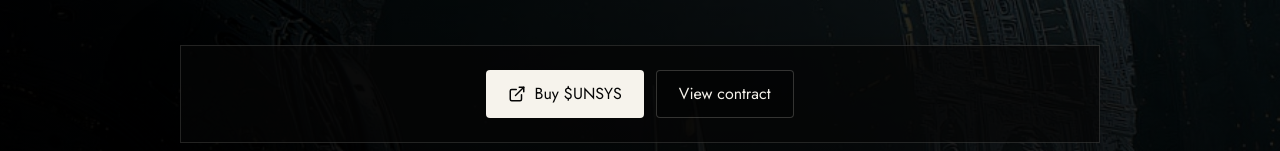
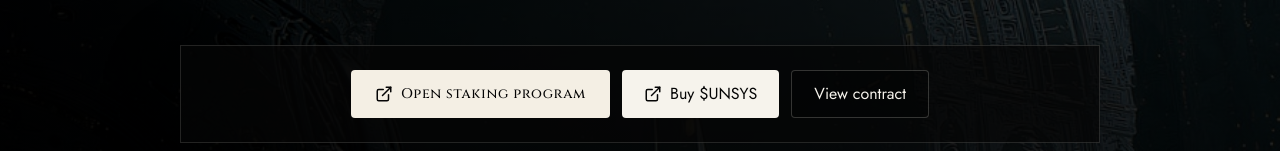
Before and after one commit to dncolomer/uncertainsystems-website, a Next.js app in the folder portal/: page /investors in a window 1280 px wide. Shown: the part 564-715 px from the top of the page. Built offline with nearby package versions, Linux system fonts and the light colour scheme; no server answers.

Commit message:
Add staking program CTA to investors page
Link the investors hero to staking.uncertain.systems so users can
open the staking UI directly from the page.

```diff
--- a/portal/app/investors/page.tsx
+++ b/portal/app/investors/page.tsx
@@ -20,6 +20,10 @@
           </div>
 
           <div className="investor-hero-actions neutral-actions">
+            <a href="https://staking.uncertain.systems" target="_blank" rel="noopener" className="btn-gold">
+              <ExternalLink size={18} />
+              Open staking program
+            </a>
             <a href={`https://pump.fun/${CA}`} target="_blank" rel="noopener" className="btn-primary">
               <ExternalLink size={18} />
               Buy $UNSYS
```
